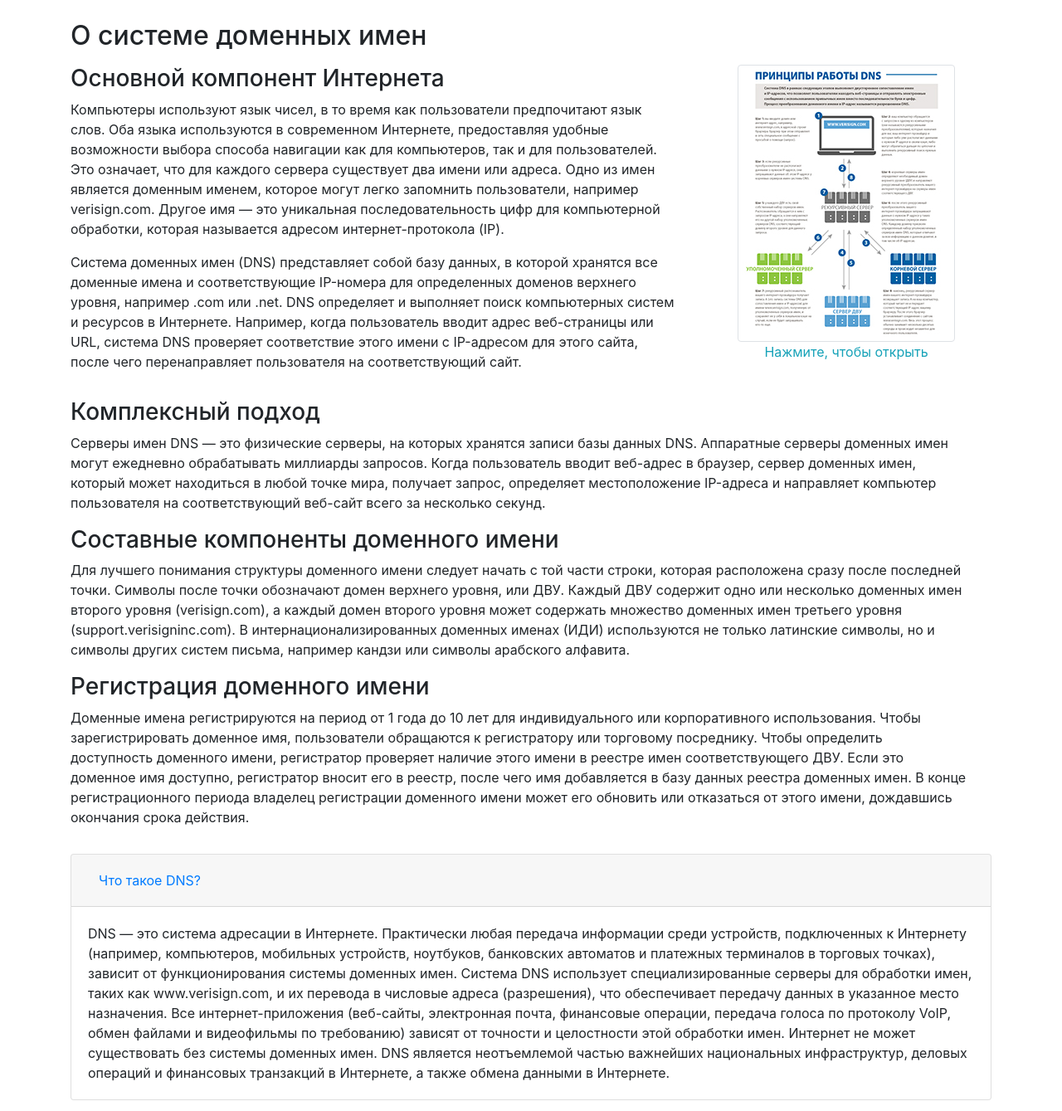
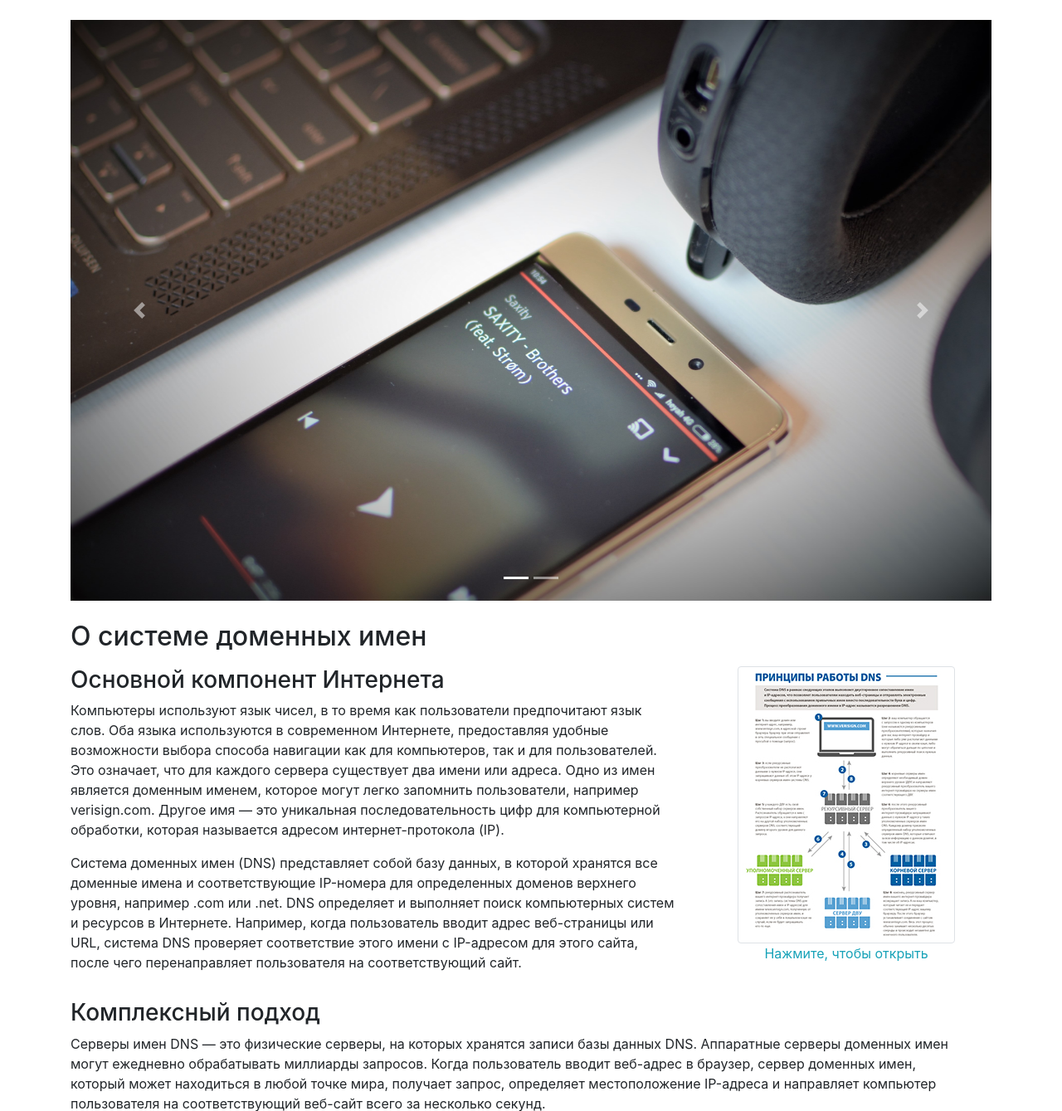
Before and after one commit to daniluk4000/hometask-1, a PHP site: page / in a window 1280 px wide. Shown: the part 56-1395 px from the top of the page at 83% size. Run offline with PHP 8.4, Linux system fonts and the light colour scheme; some libraries are stand-ins or nearby versions.

Commit message:
Slider commit

```diff
--- a/index.php
+++ b/index.php
@@ -19,6 +19,30 @@
 </nav>
 <main class="mt-4">
     <section id="dns" class="container">
+
+        <div id="carousel" class="carousel slide mb-4" data-ride="carousel">
+            <ol class="carousel-indicators">
+                <li data-target="#carousel" data-slide-to="0" class="active"></li>
+                <li data-target="#carousel" data-slide-to="1"></li>
+            </ol>
+            <div class="carousel-inner">
+                <div class="carousel-item active">
+                    <img class="d-block w-100" src="slider1.jpeg" alt="DNS 1">
+                </div>
+                <div class="carousel-item">
+                    <img class="d-block w-100" src="slider2.jpg" alt="DNS 2">
+                </div>
+            </div>
+            <a class="carousel-control-prev" href="#carousel" role="button" data-slide="prev">
+                <span class="carousel-control-prev-icon" aria-hidden="true"></span>
+                <span class="sr-only">Назад</span>
+            </a>
+            <a class="carousel-control-next" href="#carousel" role="button" data-slide="next">
+                <span class="carousel-control-next-icon" aria-hidden="true"></span>
+                <span class="sr-only">Далее</span>
+            </a>
+        </div>
+
         <h2>О системе доменных имен</h2>
         <div class="row mt-3">
             <div class="col-md-8">
```
Also changed, not shown: slider1.jpeg (added), slider2.jpg (added).
